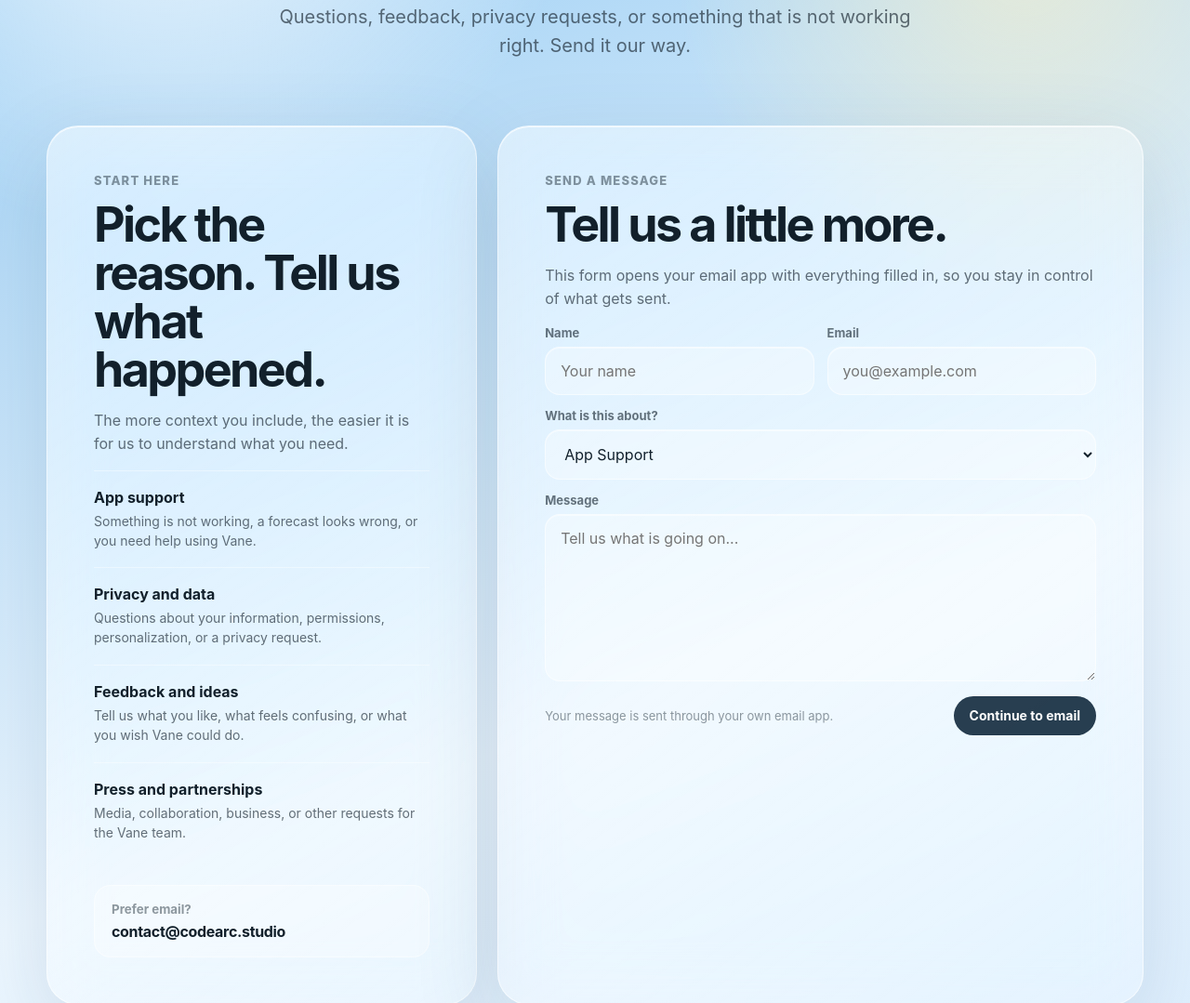
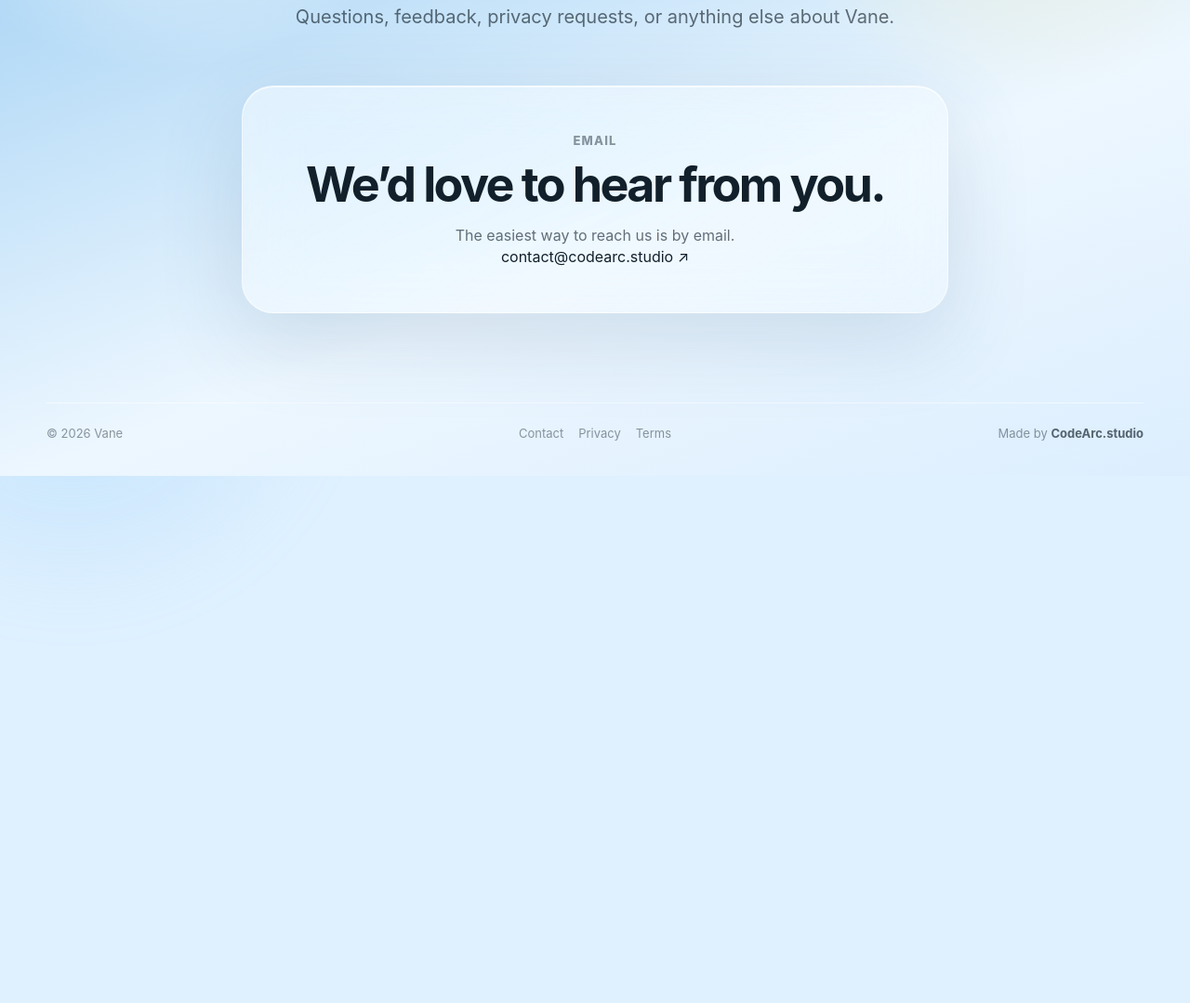
Before and after one commit to codearc-studio/vane-website, a plain HTML site: page contact/index.html in a window 1280 px wide. Shown: the part 329-1408 px from the top of the page at 93% size. After the commit the page ends 841 px from the top, so only its background shows below. Drawn offline with Linux system fonts and the light colour scheme.

Commit message:
Simplify contact page

```diff
--- a/contact/index.html
+++ b/contact/index.html
@@ -1,16 +1,14 @@
 <!doctype html>
 <html lang="en">
 <head>
-
 <meta charset="utf-8">
 <meta name="viewport" content="width=device-width,initial-scale=1,viewport-fit=cover">
 <meta name="format-detection" content="telephone=no">
 <meta name="apple-mobile-web-app-capable" content="yes">
 <meta name="theme-color" content="#c9e7fb">
 <link rel="stylesheet" href="../styles.css">
-
 <title>Contact | Vane</title>
-<meta name="description" content="Contact Vane support and the CodeArc.studio team.">
+<meta name="description" content="Contact Vane.">
 </head>
 <body>
 
@@ -30,76 +28,20 @@
 <main class="shell">
   <header class="contacthero reveal">
     <div class="kicker">Contact Vane</div>
-    <h1>What can we help with?</h1>
-    <p>Questions, feedback, privacy requests, or something that is not working right. Send it our way.</p>
+    <h1>Get in touch.</h1>
+    <p>Questions, feedback, privacy requests, or anything else about Vane.</p>
   </header>
 
-  <section class="contactgrid reveal">
-    <aside class="contactside glass">
-      <div>
-        <div class="kicker">Start here</div>
-        <h2>Pick the reason. Tell us what happened.</h2>
-        <p>The more context you include, the easier it is for us to understand what you need.</p>
-      </div>
+  <section class="reveal" style="padding-top:24px;padding-bottom:96px;">
+    <div class="contactform glass" style="max-width:760px;margin:0 auto;text-align:center;">
+      <div class="kicker">Email</div>
+      <h2 style="margin-left:auto;margin-right:auto;">We’d love to hear from you.</h2>
+      <p style="max-width:560px;margin:16px auto 0;">The easiest way to reach us is by email.</p>
 
-      <div class="topic">
-        <strong>App support</strong>
-        <span>Something is not working, a forecast looks wrong, or you need help using Vane.</span>
-      </div>
-      <div class="topic">
-        <strong>Privacy and data</strong>
-        <span>Questions about your information, permissions, personalization, or a privacy request.</span>
-      </div>
-      <div class="topic">
-        <strong>Feedback and ideas</strong>
-        <span>Tell us what you like, what feels confusing, or what you wish Vane could do.</span>
-      </div>
-      <div class="topic">
-        <strong>Press and partnerships</strong>
-        <span>Media, collaboration, business, or other requests for the Vane team.</span>
-      </div>
-
-      <div class="emailbox">
-        <small>Prefer email?</small>
-        <a href="mailto:contact@codearc.studio">contact@codearc.studio</a>
-      </div>
-    </aside>
-
-    <div class="contactform glass">
-      <div class="kicker">Send a message</div>
-      <h2>Tell us a little more.</h2>
-      <p>This form opens your email app with everything filled in, so you stay in control of what gets sent.</p>
-
-      <form id="contact-form">
-        <div class="formgrid">
-          <div class="fieldwrap">
-            <label for="name">Name</label>
-            <input id="name" name="name" autocomplete="name" placeholder="Your name">
-          </div>
-          <div class="fieldwrap">
-            <label for="email">Email</label>
-            <input id="email" name="email" type="email" autocomplete="email" placeholder="you@example.com">
-          </div>
-          <div class="fieldwrap full">
-            <label for="topic">What is this about?</label>
-            <select id="topic" name="topic">
-              <option>App Support</option>
-              <option>Privacy and Data</option>
-              <option>Feedback and Ideas</option>
-              <option>Press and Partnerships</option>
-              <option>General</option>
-            </select>
-          </div>
-          <div class="fieldwrap full">
-            <label for="message">Message</label>
-            <textarea id="message" name="message" required placeholder="Tell us what is going on..."></textarea>
-          </div>
-        </div>
-        <div class="submitrow">
-          <span class="helper">Your message is sent through your own email app.</span>
-          <button class="pill primary" type="submit">Continue to email</button>
-        </div>
-      </form>
+      <a class="email-cta" href="mailto:contact@codearc.studio" style="margin-top:30px;">
+        <span class="email-label">contact@codearc.studio</span>
+        <span class="email-arrow">↗</span>
+      </a>
     </div>
   </section>
 </main>
```
